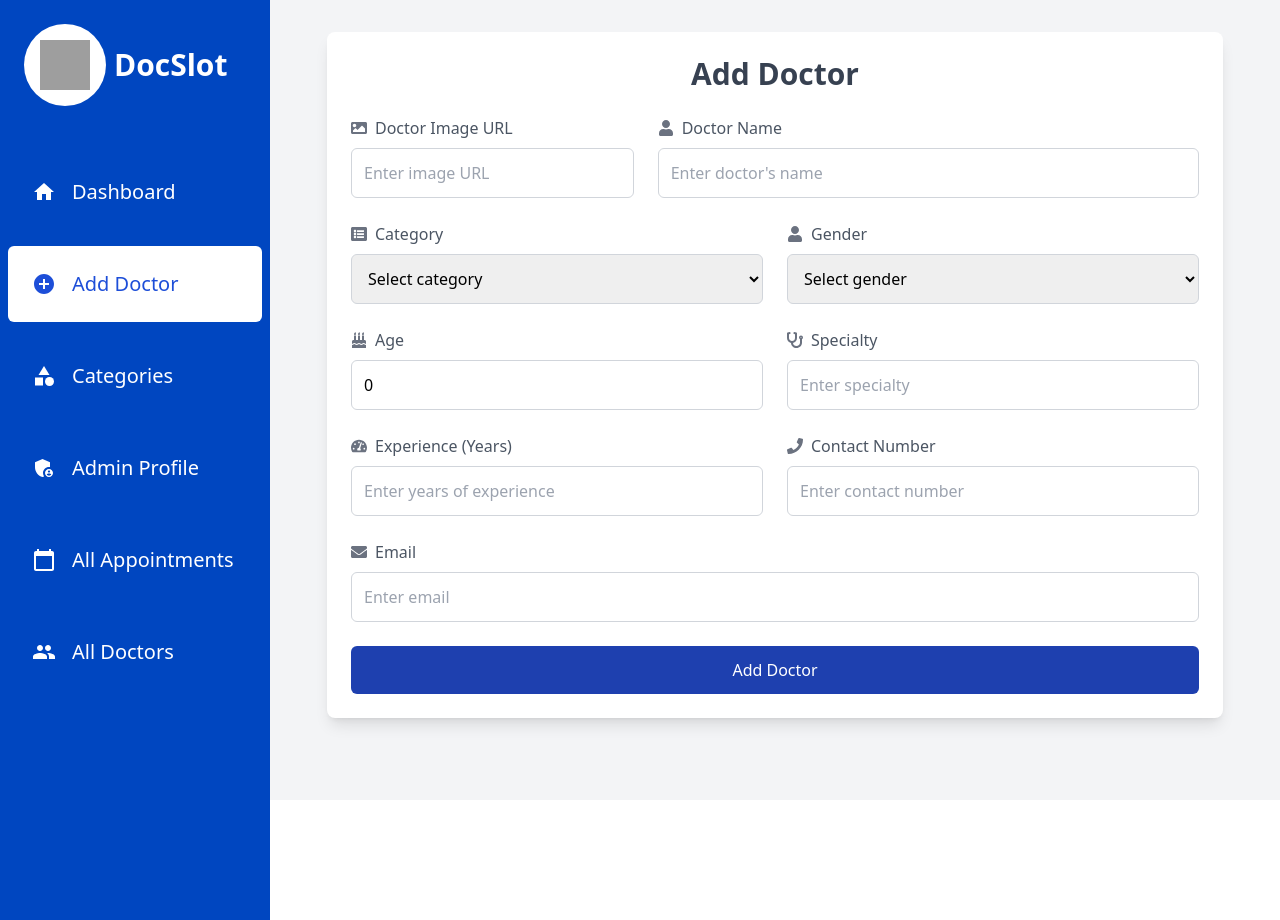
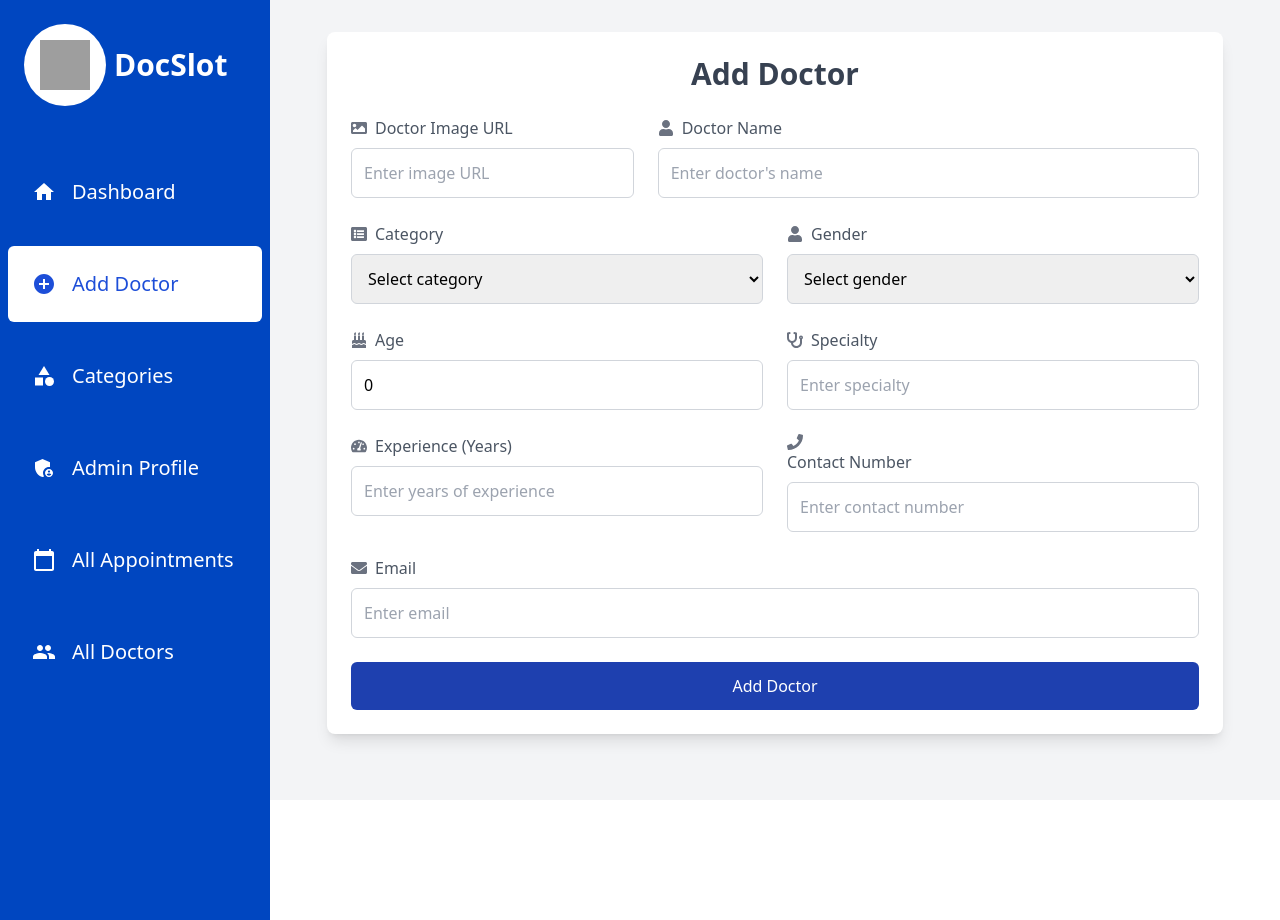
Before and after one commit to Lokesh1751/Docslot_Admin_Dashboard, a React (Create React App) app: page /adddoc in a window 1280 px wide. Built offline with nearby package versions, Linux system fonts and the light colour scheme; grey boxes are pictures that could not be loaded.

Commit message:
changes done

```diff
--- a/src/pages/AddDoctor.jsx
+++ b/src/pages/AddDoctor.jsx
@@ -237,7 +237,7 @@ const AddDoctor = () => {
             <div className="w-full md:w-1/2">
               <label
                 htmlFor="contact"
-                className="block text-gray-600 mb-2 flex items-center"
+                className="block text-gray-600 mb-2  items-center"
               >
                 <FaPhone className="mr-2 text-gray-500" />
                 Contact Number
--- a/src/pages/Dashboard.jsx
+++ b/src/pages/Dashboard.jsx
@@ -230,41 +230,43 @@ function Dashboard() {
       <h1 className="text-blue-800 mt-10 font-bold text-3xl text-center">
         Admin Detailed Dashboard
       </h1>
-      <div className="flex flex-wrap items-center h-screen justify-center gap-6 p-6 bg-white">
-        <div className="flex-1 max-w-xs shadow-xl rounded-lg p-4 bg-[#fbf9f9]  text-blue-800">
+      <div className="flex flex-wrap items-center justify-center gap-6 p-6 bg-white min-h-screen">
+        <div className="flex-1 max-w-xs shadow-xl rounded-lg p-4 bg-[#fbf9f9] text-blue-800">
           <h2 className="text-lg font-semibold text-center mb-4">
             Total Doctors
           </h2>
           <PolarArea data={totalDoctorsChart} />
         </div>
 
-        <div className="flex-1 max-w-xs shadow-xl rounded-lg p-4 bg-[#fbf9f9]  text-blue-800">
+        <div className="flex-1 max-w-xs shadow-xl rounded-lg p-4 bg-[#fbf9f9] text-blue-800">
           <h2 className="text-lg font-semibold text-center mb-4">
             Doctor Experience
           </h2>
           <Line data={experienceDataChart} />
         </div>
-        <div className="flex-1 max-w-xs shadow-xl rounded-lg p-4 bg-[#fbf9f9]  text-blue-800">
+
+        <div className="flex-1 max-w-xs shadow-xl rounded-lg p-4 bg-[#fbf9f9] text-blue-800">
           <h2 className="text-lg font-semibold text-center mb-4">
             Doctor Categories
           </h2>
           <Bar data={categoryData} />
         </div>
-        <div className="flex-1 max-w-xs shadow-xl rounded-lg p-4 bg-[#fbf9f9]  text-blue-800">
+
+        <div className="flex-1 max-w-xs shadow-xl rounded-lg p-4 bg-[#fbf9f9] text-blue-800">
           <h2 className="text-lg font-semibold text-center mb-4">
             Approved Appointments
           </h2>
           <Doughnut data={approvedAppointmentsChart} />
         </div>
 
-        <div className="flex-1 max-w-xs shadow-xl rounded-lg p-4 bg-[#fbf9f9]  text-white">
+        <div className="flex-1 max-w-xs shadow-xl rounded-lg p-4 bg-[#fbf9f9] text-white">
           <h2 className="text-lg font-semibold text-center mb-4">
             Total Appointments
           </h2>
           <PolarArea data={totalAppointmentsChart} />
         </div>
 
-        <div className="flex-1 max-w-xs shadow-xl rounded-lg p-4 bg-[#fbf9f9]  text-white">
+        <div className="flex-1 max-w-xs shadow-xl rounded-lg p-4 bg-[#fbf9f9] text-white">
           <h2 className="text-lg font-semibold text-center mb-4">
             Doctor Gender Distribution
           </h2>
```
Also changed, not shown: 1 other file (tests, documents, lock files or other folders).
